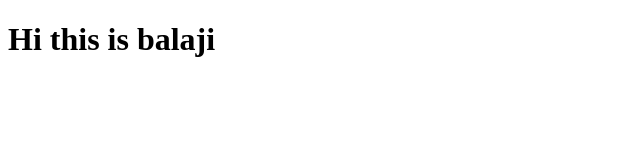
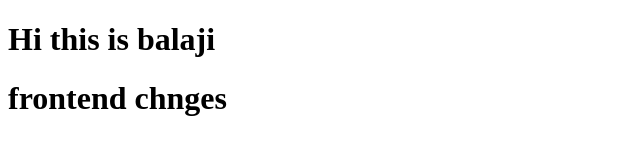
Before and after one commit to Balaji-pandiarajan/samplerepo, a plain HTML site: page index.html in a window 1280 px wide. Shown: the whole page, without its empty margins (0-640 px from the left). Drawn offline with Linux system fonts and the light colour scheme.

Commit message:
feat: added some frontend code

```diff
--- a/index.html
+++ b/index.html
@@ -7,5 +7,6 @@
 </head>
 <body>
     <h1>Hi this is balaji</h1>
+    <h1>frontend chnges</h1>
 </body>
 </html>
```
